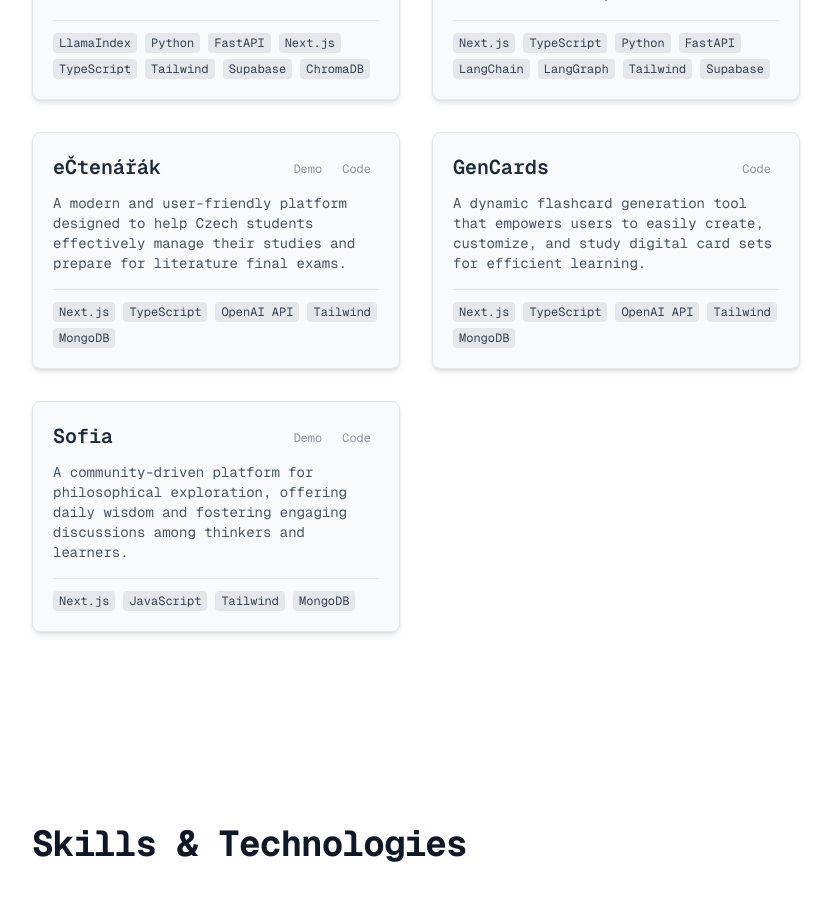
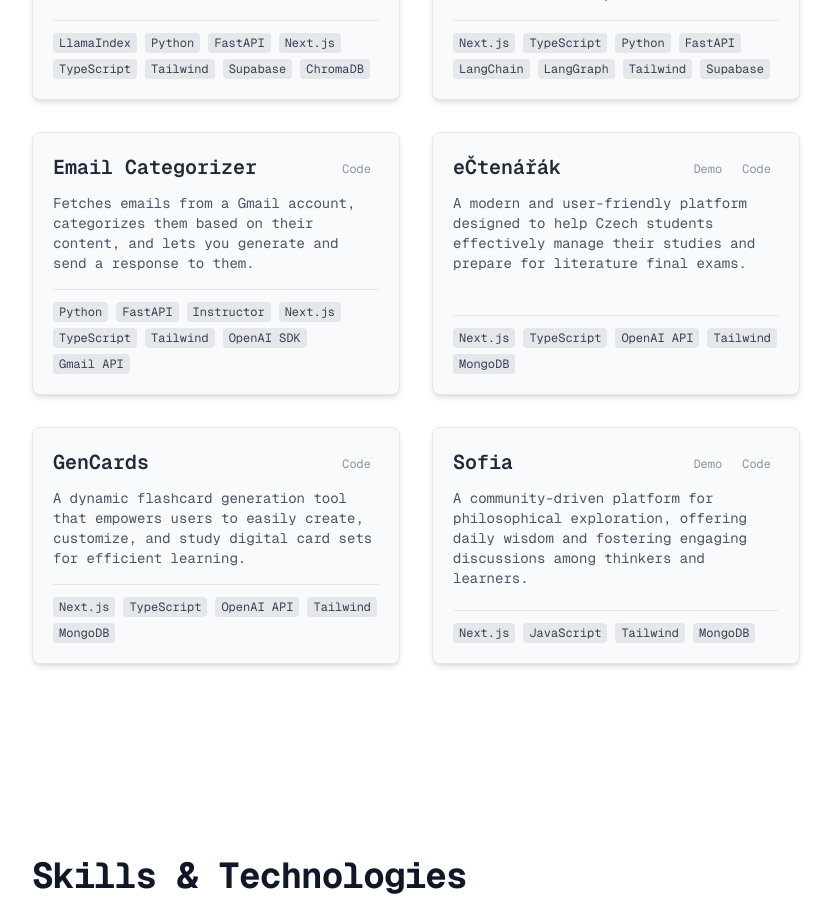
Before and after one commit to VilemB/vilembarnet, a Next.js app: page / in a window 1280 px wide. Shown: the part 900-1816 px from the top of the page, without its empty margins (224-1055 px from the left). Built offline with nearby package versions, Linux system fonts and the light colour scheme.

Commit message:
Email categorizer

```diff
--- a/src/app/page.tsx
+++ b/src/app/page.tsx
@@ -31,6 +31,17 @@ const projectsData: ProjectCardProps[] = [
       "An intelligent AI-powered travel planning platform that creates personalized itineraries using advanced language models and agent workflows to deliver seamless, tailored travel experiences.",
     tags: ["Next.js", "TypeScript", "Python", "FastAPI", "LangChain", "LangGraph", "Tailwind", "Supabase"],
     demoUrl: "https://www.travist.app",
+    codeUrl: "https://github.com/vilemb",
+    onMouseEnter: () => {},
+    onMouseLeave: () => {},
+    onClick: () => {},
+  },
+  {
+    title: "Email Categorizer",
+    description:
+      "Fetches emails from a Gmail account, categorizes them based on their content, and lets you generate and send a response to them.",
+    tags: ["Python", "FastAPI", "Instructor", "Next.js", "TypeScript", "Tailwind", "OpenAI SDK", "Gmail API"],
+    demoUrl: "",
     codeUrl: "https://github.com/vilemb",
     onMouseEnter: () => {},
     onMouseLeave: () => {},
```
